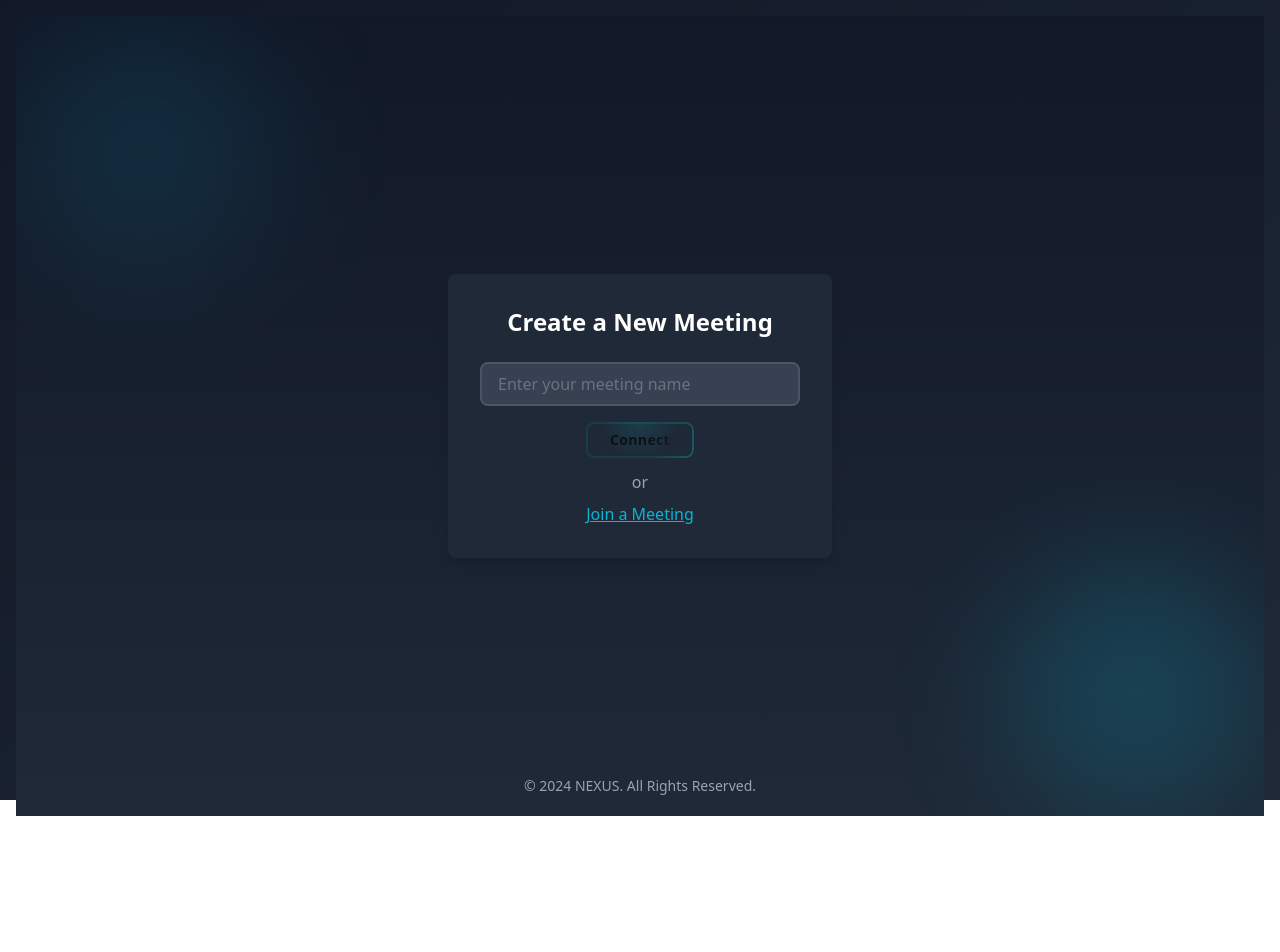
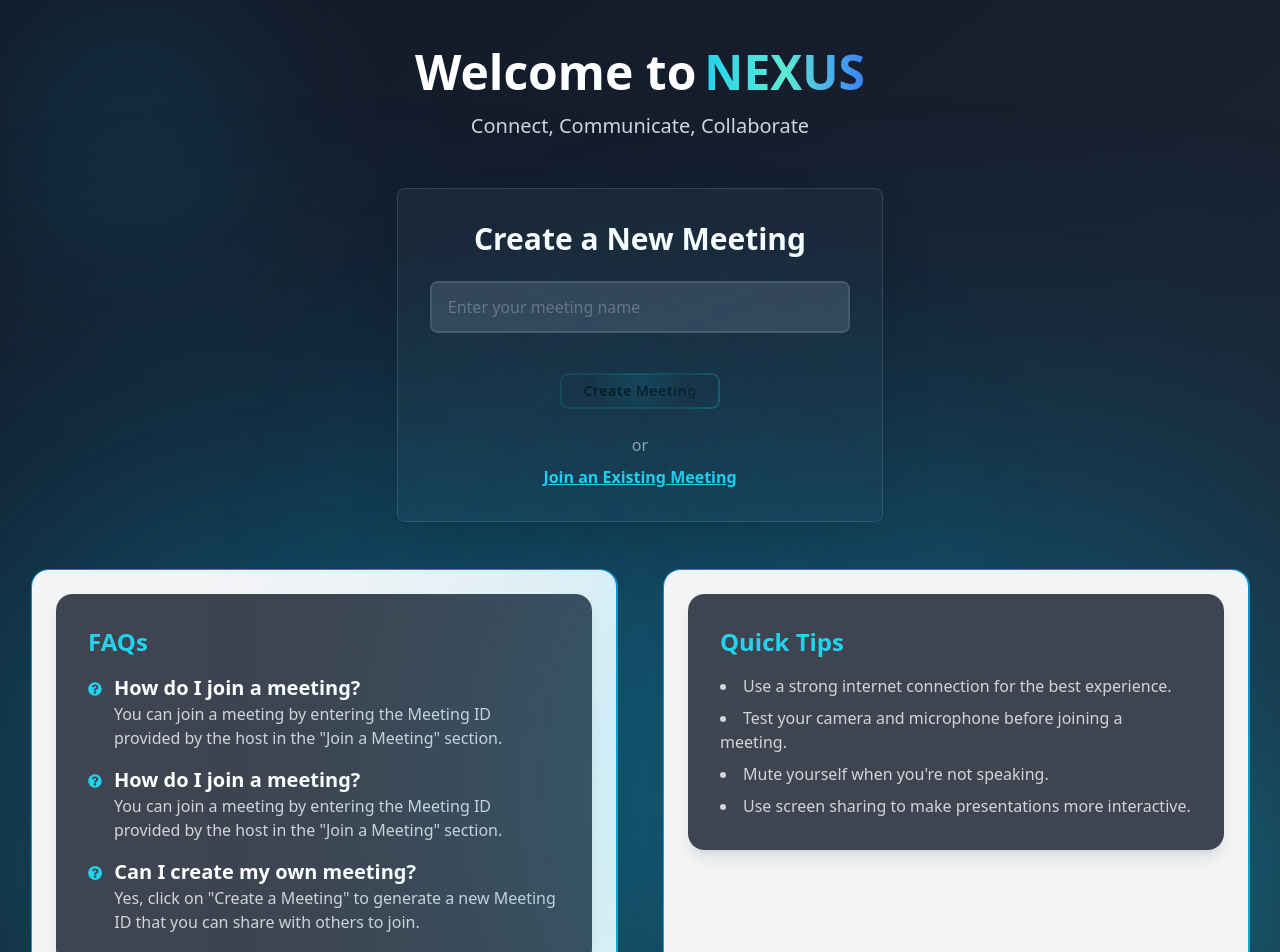
Before and after one commit to rahulxa/Nexus, a React (Vite) app in the folder frontend/: page /home in a window 1280 px wide. Shown: the top 952 px of the page. Before the commit the page ends 816 px from the top, so only its background shows below. Built offline with nearby package versions, Linux system fonts and the light colour scheme.

Commit message:
enhance home page

```diff
--- a/frontend/src/pages/Home.jsx
+++ b/frontend/src/pages/Home.jsx
@@ -1,17 +1,18 @@
-import React, { useState } from 'react'
+import React, { useState } from 'react';
 import ShinyButton from '../components/magicui/ShinyButton';
 import axios from 'axios';
 import httpStatus from 'http-status';
 import { useNavigate } from 'react-router-dom';
 import { setMeetingId } from '../store/MeetingSlice';
 import { useDispatch } from 'react-redux';
+import { motion } from 'framer-motion';
+import NeonGradientCard from '../components/magicui/NeonGradientCard ';
+import { FaVideo, FaUsers, FaLock, FaCog, FaInfoCircle, FaQuestionCircle } from 'react-icons/fa';
 
 function JoinAsGuest() {
-    // axios.defaults.withCredentials = true;
-    const [message, setMessage] = useState("")
     const [username, setUsername] = useState("");
-    const [meetingCode, setMeetingCode] = useState("")
-    const [isCreatingMeeting, setIsCreatingMeeting] = useState(true)
+    const [meetingCode, setMeetingCode] = useState("");
+    const [isCreatingMeeting, setIsCreatingMeeting] = useState(true);
     const dispatch = useDispatch();
     const navigate = useNavigate();
 
@@ -23,83 +24,195 @@ function JoinAsGuest() {
         try {
             if (isCreatingMeeting) {
                 const response = await axios.post("http://localhost:8080/api/v1/meeting/create-meeting");
-                console.log("Response:", response)
                 if (response.status === httpStatus.CREATED) {
                     const meetingId = response.data.data.meetingCode;
                     dispatch(setMeetingId({ meetingId: meetingId }));
                     navigate(`/${meetingId}`, { state: { username } });
-                    setUsername("")
+                    setUsername("");
                 }
             } else {
                 const response = await axios.post("http://localhost:8080/api/v1/meeting/join-meeting", { meetingId: meetingCode });
                 if (response.status === httpStatus.CREATED) {
                     navigate(`/${meetingCode}`, { state: { username } });
-                    setUsername("")
-                    setMeetingCode("")
+                    setUsername("");
+                    setMeetingCode("");
                 }
             }
         } catch (error) {
-            console.log("here error:", error)
-            // setMessage(error.response.data.message)
+            console.log("error:", error);
         }
-    }
+    };
 
     return (
-        <div className="h-screen bg-gradient-to-br from-gray-900 to-gray-800 p-4 flex flex-col relative">
-            <div className="flex flex-col items-center justify-center flex-grow bg-gradient-to-b from-gray-900 to-gray-800 min-h-screen relative overflow-hidden">
+        <div className="min-h-screen bg-gradient-to-br from-gray-900 to-gray-800 p-4 relative overflow-hidden">
+            {/* Background Elements */}
+            <motion.div
+                className="absolute top-0 left-0 w-64 h-64 bg-cyan-700 rounded-full opacity-20 filter blur-3xl"
+                animate={{
+                    scale: [1, 1.2, 1],
+                    rotate: [0, 90, 0],
+                }}
+                transition={{
+                    duration: 20,
+                    repeat: Infinity,
+                    ease: "linear"
+                }}
+            />
+            <motion.div
+                className="absolute bottom-0 right-0 w-64 h-64 bg-cyan-500 rounded-full opacity-20 filter blur-3xl"
+                animate={{
+                    scale: [1, 1.2, 1],
+                    rotate: [0, -90, 0],
+                }}
+                transition={{
+                    duration: 15,
+                    repeat: Infinity,
+                    ease: "linear"
+                }}
+            />
 
-                {/* Optional Decorative Background */}
-                <div className="absolute top-0 left-0 w-64 h-64 bg-cyan-700 rounded-full opacity-20 filter blur-3xl"></div>
-                <div className="absolute bottom-0 right-0 w-64 h-64 bg-cyan-500 rounded-full opacity-20 filter blur-3xl"></div>
-                <div className="bg-gray-800 p-8 rounded-lg shadow-lg max-w-md w-96 z-10">
-                    <h2 className="text-2xl font-bold text-white mb-6 text-center">
+            {/* Main Container */}
+            <div className="container mx-auto px-4 py-8 relative z-10">
+                <header className="text-center mb-12">
+                    <motion.h1
+                        initial={{ opacity: 0, y: -20 }}
+                        animate={{ opacity: 1, y: 0 }}
+                        transition={{ duration: 0.5 }}
+                        className="text-5xl font-bold text-white mb-4"
+                    >
+                        Welcome to
+                        <span className="inline-block text-transparent bg-clip-text bg-gradient-to-r from-cyan-400 via-teal-300 to-blue-500 ml-2">
+                            NEXUS
+                        </span>
+                    </motion.h1>
+                    <motion.p
+                        initial={{ opacity: 0, y: -20 }}
+                        animate={{ opacity: 1, y: 0 }}
+                        transition={{ duration: 0.5, delay: 0.2 }}
+                        className="text-xl text-gray-300"
+                    >
+                        Connect, Communicate, Collaborate
+                    </motion.p>
+                </header>
+
+                {/* Meeting Box */}
+                <motion.div
+                    initial={{ opacity: 0, y: -20 }}
+                    animate={{ opacity: 1, y: 0 }}
+                    transition={{ duration: 0.5 }}
+                    className="bg-gray-800 p-8 rounded-lg shadow-2xl backdrop-blur-lg bg-opacity-80 border border-gray-700 mx-auto w-full sm:w-3/4 md:w-2/5"
+                >
+                    <h2 className="text-3xl font-bold text-white mb-6 text-center">
                         {isCreatingMeeting ? 'Create a New Meeting' : 'Join a Meeting'}
                     </h2>
-
-                    {/* Username Input */}
                     <input
                         type="text"
                         placeholder="Enter your meeting name"
                         value={username}
                         onChange={(e) => setUsername(e.target.value)}
-                        className="w-full px-4 py-2 bg-gray-700 text-gray-200 rounded-lg border-2 border-gray-600 focus:border-cyan-400 focus:outline-none transition-colors duration-300 placeholder-gray-500 mb-4"
+                        className="w-full px-4 py-3 bg-gray-700 text-gray-200 rounded-lg border-2 border-gray-600 focus:border-cyan-400 focus:outline-none transition-all duration-300 placeholder-gray-500 mb-4"
                     />
-
-                    {/* Meeting ID Input */}
                     {!isCreatingMeeting && (
                         <input
                             type="text"
                             value={meetingCode}
                             onChange={(e) => setMeetingCode(e.target.value)}
                             placeholder="Enter Meeting ID"
-                            className="w-full px-4 py-2 bg-gray-700 text-gray-200 rounded-lg border-2 border-gray-600 focus:border-cyan-400 focus:outline-none transition-colors duration-300 placeholder-gray-500 mb-6"
+                            className="w-full px-4 py-3 bg-gray-700 text-gray-200 rounded-lg border-2 border-gray-600 focus:border-cyan-400 focus:outline-none transition-all duration-300 placeholder-gray-500 mb-6"
                         />
                     )}
-
-                    {/* Connect Button */}
-                    <div className="flex justify-center">
-                        <ShinyButton text='Connect' onClick={connect} />
+                    <div className="flex justify-center mt-6">
+                        <ShinyButton text={isCreatingMeeting ? "Create Meeting" : "Join Meeting"} onClick={connect} />
                     </div>
-
-                    {/* Toggle Between Join and Create */}
-                    <div className="mt-3 text-center">
+                    <div className="mt-6 text-center">
                         <p className="text-gray-400">or</p>
                         <button
                             onClick={() => setIsCreatingMeeting(prev => !prev)}
-                            className="text-[#06b6d4] hover:text-[#05a2bc] underline transition-colors duration-300 mt-2"
+                            className="text-cyan-400 hover:text-cyan-300 underline transition-colors duration-300 mt-2 font-semibold"
                         >
-                            {isCreatingMeeting ? 'Join a Meeting' : 'Create a New Meeting'}
+                            {isCreatingMeeting ? 'Join an Existing Meeting' : 'Create a New Meeting'}
                         </button>
                     </div>
+                </motion.div>
+
+                {/* Bottom Section */}
+                <div className="mt-12 grid grid-cols-1 md:grid-cols-2 gap-12">
+                    {/* FAQs */}
+                    <NeonGradientCard
+                        borderSize={1.5}
+                        borderRadius={18}
+                        neonColors={{
+                            firstColor: "rgba(0, 255, 241, 0.7)",
+                            secondColor: "rgba(0, 170, 255, 0.7)"
+                        }}
+                        glowOpacity={0.6}
+                        blurAmount={15}
+                    >
+                        <motion.div
+                            initial={{ opacity: 0, x: -20 }}
+                            animate={{ opacity: 1, x: 0 }}
+                            transition={{ duration: 0.5, delay: 0.6 }}
+                            className="bg-gray-900 bg-opacity-80 p-8 rounded-[16.5px] shadow-lg backdrop-blur-lg"
+                        >
+                            <h3 className="text-2xl font-semibold text-cyan-400 mb-4">FAQs</h3>
+                            <div className="space-y-4">
+                                <div className="flex items-start space-x-3">
+                                    <FaQuestionCircle className="text-cyan-400 text-2xl" style={{ marginTop: "3px" }} />
+                                    <div>
+                                        <h4 className="text-xl font-semibold text-white">How do I join a meeting?</h4>
+                                        <p className="text-gray-300">You can join a meeting by entering the Meeting ID provided by the host in the "Join a Meeting" section.</p>
+                                    </div>
+                                </div>
+                                <div className="flex items-start space-x-3">
+                                    <FaQuestionCircle className="text-cyan-400 text-2xl" style={{ marginTop: "3px" }} />
+                                    <div>
+                                        <h4 className="text-xl font-semibold text-white">How do I join a meeting?</h4>
+                                        <p className="text-gray-300">You can join a meeting by entering the Meeting ID provided by the host in the "Join a Meeting" section.</p>
+                                    </div>
+                                </div>
+
+                                <div className="flex items-start space-x-3">
+                                    <FaQuestionCircle className="text-cyan-400 text-2xl" style={{ marginTop: "3px" }} />
+                                    <div>
+                                        <h4 className="text-xl font-semibold text-white">Can I create my own meeting?</h4>
+                                        <p className="text-gray-300">Yes, click on "Create a Meeting" to generate a new Meeting ID that you can share with others to join.</p>
+                                    </div>
+                                </div>
+                            </div>
+                        </motion.div>
+                    </NeonGradientCard>
+
+                    {/* Quick Tips */}
+                    <NeonGradientCard
+                        borderSize={1.5}
+                        borderRadius={18}
+                        neonColors={{
+                            firstColor: "rgba(0, 255, 241, 0.7)",
+                            secondColor: "rgba(0, 170, 255, 0.7)"
+                        }}
+                        glowOpacity={0.6}
+                        blurAmount={15}
+                    >
+                        <motion.div
+                            initial={{ opacity: 0, x: 20 }}
+                            animate={{ opacity: 1, x: 0 }}
+                            transition={{ duration: 0.5, delay: 0.6 }}
+                            className="bg-gray-900 bg-opacity-80 p-8 rounded-[16.5px] shadow-lg backdrop-blur-lg"
+                        >
+                            <h3 className="text-2xl font-semibold text-cyan-400 mb-4">Quick Tips</h3>
+                            <ul className="list-disc list-inside text-gray-300 space-y-2">
+                                <li>Use a strong internet connection for the best experience.</li>
+                                <li>Test your camera and microphone before joining a meeting.</li>
+                                <li>Mute yourself when you're not speaking.</li>
+                                <li>Use screen sharing to make presentations more interactive.</li>
+                            </ul>
+                        </motion.div>
+                    </NeonGradientCard>
                 </div>
 
-                {/* Footer */}
-                <footer className="absolute bottom-5 text-gray-400 text-sm w-full text-center">
-                    <p>&copy; 2024 NEXUS. All Rights Reserved.</p>
-                </footer>
             </div>
         </div>
     );
 }
 
-export default JoinAsGuest
+export default JoinAsGuest;
```
